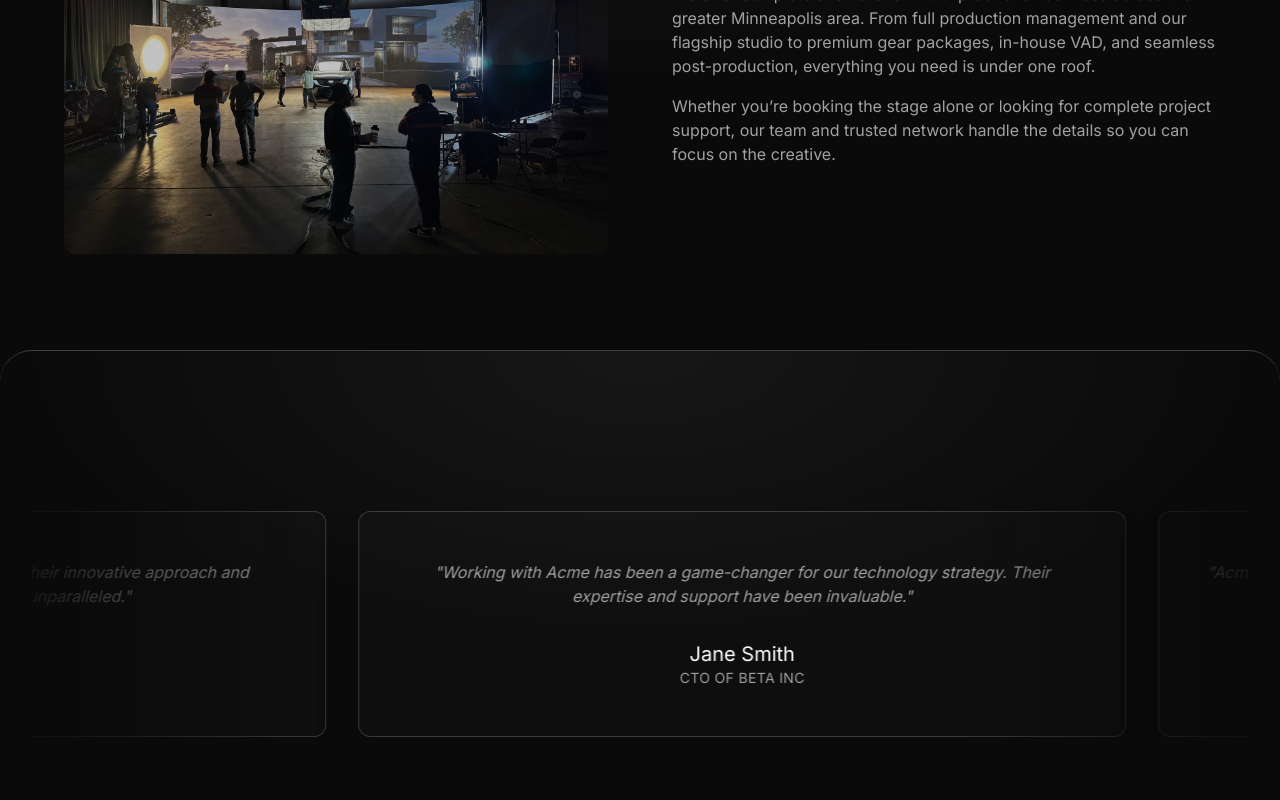
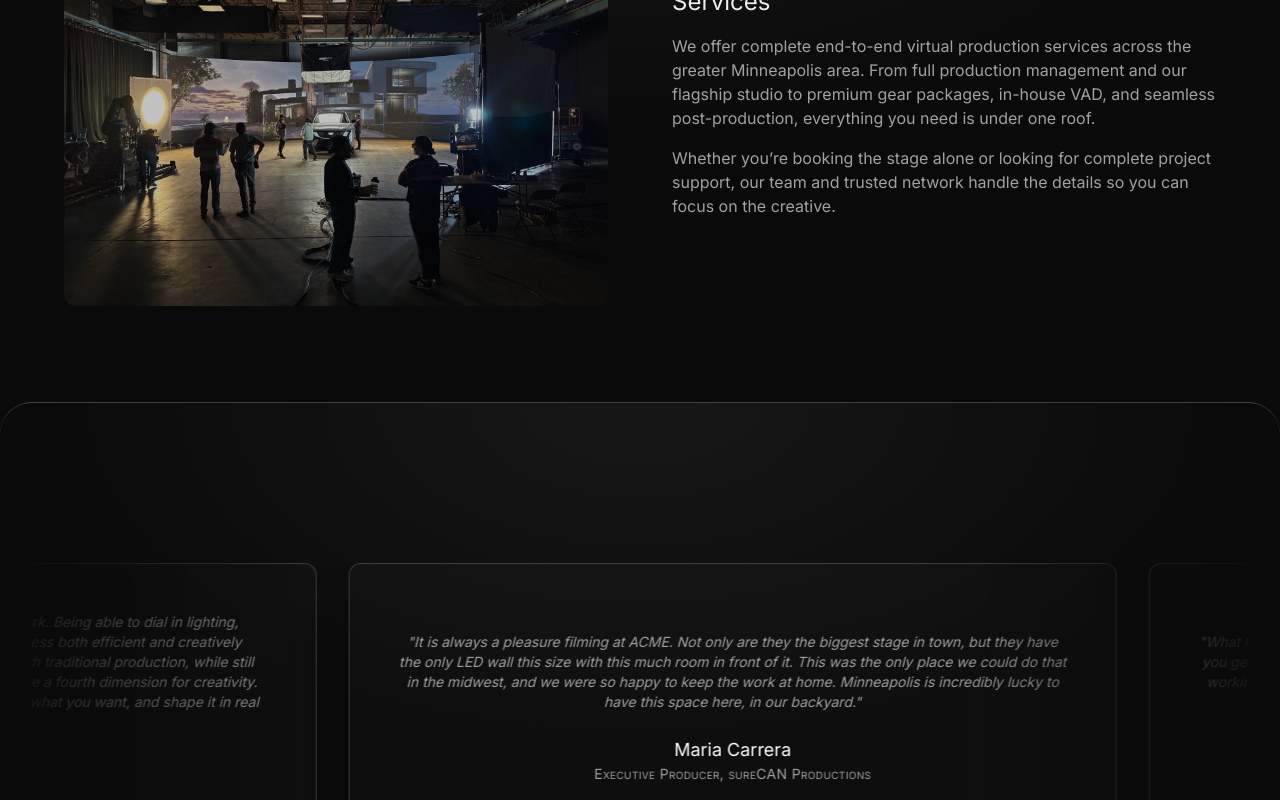
Before and after one commit to acmestagevp/acmevp-website, a Next.js app: page / in a window 1280 px wide. Shown: the part 2000-2800 px from the top of the page. Built offline with nearby package versions, Linux system fonts and the light colour scheme.

Commit message:
testimonials ans small layout changes

```diff
--- a/app/globals.css
+++ b/app/globals.css
@@ -17,9 +17,10 @@ html {
 	--color-background: var(--background);
 	--color-foreground: var(--foreground);
 	--font-sans:
-		var(--font-inter-sans), ui-sans-serif, system-ui, sans-serif, "Apple Color Emoji",
-		"Segoe UI Emoji", "Segoe UI Symbol", "Noto Color Emoji";
-	--font-serif: var(--font-serif), ui-serif, Georgia, Cambria, "Times New Roman", serif;
+		var(--font-inter-sans), ui-sans-serif, system-ui, sans-serif,
+		"Apple Color Emoji", "Segoe UI Emoji", "Segoe UI Symbol", "Noto Color Emoji";
+	--font-serif:
+		var(--font-serif), ui-serif, Georgia, Cambria, "Times New Roman", serif;
 
 	--animate-marquee: marquee 40s linear infinite;
 
@@ -49,12 +50,22 @@ body {
 /* Custom */
 
 .bg-mask {
-	-webkit-mask-image: linear-gradient(to bottom, black 0%, black 60%, transparent 100%);
+	-webkit-mask-image: linear-gradient(
+		to bottom,
+		black 0%,
+		black 60%,
+		transparent 100%
+	);
 	mask-image: linear-gradient(to bottom, black 0%, black 60%, transparent 100%);
 }
 
 .bg-mask-top {
-	-webkit-mask-image: linear-gradient(to top, black 0%, black 60%, transparent 100%);
+	-webkit-mask-image: linear-gradient(
+		to top,
+		black 0%,
+		black 60%,
+		transparent 100%
+	);
 	mask-image: linear-gradient(to top, black 0%, black 60%, transparent 100%);
 }
 
@@ -66,7 +77,13 @@ body {
 		black 75%,
 		transparent 100%
 	);
-	mask-image: linear-gradient(to right, transparent 0%, black 25%, black 75%, transparent 100%);
+	mask-image: linear-gradient(
+		to right,
+		transparent 0%,
+		black 25%,
+		black 75%,
+		transparent 100%
+	);
 	mask-clip: border-box;
 }
 
@@ -82,3 +99,7 @@ body {
 
 	/* line-height: 1.1; */
 }
+
+.smallcaps {
+	font-variant: small-caps;
+}
--- a/app/page.tsx
+++ b/app/page.tsx
@@ -11,40 +11,46 @@ import AnimateIn from "@/components/decoration/AnimateIn"
 export default function Home() {
 	return (
 		<div className="flex flex-col items-center">
-			<Header variant="full" imageOpacity={90} graphic="/images/home/hero-main.png">
+			<Header
+				variant="full"
+				imageOpacity={90}
+				graphic="/images/home/hero-main.png"
+			>
 				<ContentWrapper variant="default">
-					<div className="relative z-10 pt-96 md:pt-112 text-center">
+					<div className="relative z-10 pt-96 md:pt-82 text-center">
 						<AnimateIn>
 							<h1 className="text-3xl md:text-5xl tracking-wider text-center font-serif text-balance font-gradient">
-								<span className="text-9xl">ACME</span> <br />
+								<span className="text-7xl md:text-9xl">ACME</span> <br />
 								<span>Virtual Production</span>
 							</h1>
 						</AnimateIn>
 						<AnimateIn delay={0.15}>
 							<p className="mt-6 text-neutral-400 text-balance">
-								From high-end commercials to photo-realistic virtual environments, ACME Virutal
-								Production can take you anywhere you can imagine, all from the heart of Minnesota.
+								From high-end commercials to photo-realistic virtual
+								environments, ACME Virutal Production can take you anywhere you
+								can imagine, all from the heart of Minnesota.
 							</p>
 						</AnimateIn>
 					</div>
 				</ContentWrapper>
 			</Header>
-			<Section variant="custom" className="p-12" border>
+			<Section variant="custom" className="py-16" border>
 				<ContentWrapper variant="wide">
 					<Content graphic="/images/home/stage-bts-1.png" isReversed={false}>
 						<AnimateIn>
 							<Link href="/stage">
-								<h2 className="text-2xl py-2 text-right">Stage</h2>
+								<h2 className="text-2xl md:text-right">Stage</h2>
 							</Link>
 							<div className="text-neutral-400 ">
 								<p className="py-2">
-									ACME houses the largest LED volume in Minnesota. A 60 ft × 16.5 ft curved wall
-									delivering 14 million pixels of immersion at 2.6 mm pixel pitch and 1,000 nits
-									brightness.
+									ACME houses the largest LED volume in Minnesota. A 60 ft ×
+									16.5 ft curved wall delivering 14 million pixels of immersion
+									at 2.6 mm pixel pitch and 1,000 nits brightness.
 								</p>
 								<p className="py-2">
-									Engineered with native Unreal Engine + Pixera support, it’s ready for anything
-									from single-camera plate shots to full virtual environments.
+									Engineered with native Unreal Engine + Pixera support, it’s
+									ready for anything from single-camera plate shots to full
+									virtual environments.
 								</p>
 							</div>
 						</AnimateIn>
@@ -53,7 +59,7 @@ export default function Home() {
 			</Section>
 			<Section border>
 				<ContentWrapper variant="wide" className="">
-					<div className="lg:min-w-7xl py-18">
+					<div className="lg:min-w-7xl py-16">
 						<AnimateIn>
 							<h2 className="text-center text-sm uppercase tracking-widest text-neutral-500">
 								Trusted By
@@ -71,21 +77,27 @@ export default function Home() {
 			</Section>
 			<Section variant="custom" className="py-16" border>
 				<ContentWrapper variant="wide">
-					<Content basis="" graphic="/images/home/stage-bts-2.jpg" isReversed={true}>
+					<Content
+						basis=""
+						graphic="/images/home/stage-bts-2.jpg"
+						isReversed={true}
+					>
 						<AnimateIn>
 							<Link href="/services">
 								<h2 className="text-left py-2 text-2xl">Services</h2>
 							</Link>
 							<div className="text-neutral-400 ">
 								<p className="py-2">
-									We offer complete end-to-end virtual production services across the greater
-									Minneapolis area. From full production management and our flagship studio to
-									premium gear packages, in-house VAD, and seamless post-production, everything you
+									We offer complete end-to-end virtual production services
+									across the greater Minneapolis area. From full production
+									management and our flagship studio to premium gear packages,
+									in-house VAD, and seamless post-production, everything you
 									need is under one roof.
 								</p>
 								<p className="py-2">
-									Whether you’re booking the stage alone or looking for complete project support,
-									our team and trusted network handle the details so you can focus on the creative.
+									Whether you’re booking the stage alone or looking for complete
+									project support, our team and trusted network handle the
+									details so you can focus on the creative.
 								</p>
 							</div>
 						</AnimateIn>
--- a/components/Testimonials.tsx
+++ b/components/Testimonials.tsx
@@ -54,13 +54,17 @@ const Testimonials = () => {
 				{items.map((testimonial, index) => (
 					<div
 						key={index}
-						className="w-3xl text-balanced border border-neutral-200/20 rounded-xl bg-neutral-700/10 hover:border-neutral-500/30 hover:bg-neutral-700/30 backdrop-filter backdrop-blur-xs p-12 text-center shadow-2xl ease-in-out duration-200"
+						className="max-w-screen md:max-w-3xl text-balanced border border-neutral-200/20 rounded-xl bg-neutral-700/10
+						hover:border-neutral-500/30 hover:bg-neutral-700/30 backdrop-filter backdrop-blur-xs
+						p-12 text-center content-center shadow-2xl ease-in-out duration-200"
 					>
-						<p className="italic text-neutral-400">"{testimonial.quote}"</p>
+						<p className="text-sm italic text-neutral-400">
+							"{testimonial.quote}"
+						</p>
 
-						<div className="mt-8">
-							<p className=" text-white text-xl">{testimonial.name}</p>
-							<p className="text-sm text-neutral-400 uppercase tracking-wide">
+						<div className="mt-6">
+							<p className="text-lg text-white">{testimonial.name}</p>
+							<p className="text-sm text-neutral-400 smallcaps tracking-wide">
 								{testimonial.title}
 							</p>
 						</div>
--- a/constants/testimonials.ts
+++ b/constants/testimonials.ts
@@ -1,26 +1,42 @@
 export const testimonials = [
 	{
-		name: "John Doe",
-		title: "CEO of Acme Corp",
-		quote:
-			"Acme's solutions have transformed our business. Their innovative approach and dedication to customer success are unparalleled.",
+		name: "Tony Oberstar",
+		title: "Director",
+		quote: `The volume wall feels like a real next step for automotive work.
+			Being able to dial in lighting, sunlight, and environmental angles
+			in real time made the process both efficient and creatively rewarding.
+			It gave us a level of control that’s hard to achieve with traditional
+			production, while still delivering a high-end, cinematic result. The
+			volume wall feels like a fourth dimension for creativity. You’re no
+			longer limited to real locations—you can build exactly what you want,
+			and shape it in real time.`,
 	},
 	{
-		name: "Jane Smith",
-		title: "CTO of Beta Inc",
-		quote:
-			"Working with Acme has been a game-changer for our technology strategy. Their expertise and support have been invaluable.",
+		name: "Maria Carrera",
+		title: "Executive Producer, sureCAN Productions",
+		quote: `It is always a pleasure filming at ACME. Not only are they
+		the biggest stage in town, but they have the only LED wall this size
+		with this much room in front of it. This was the only place we could
+		do that in the midwest, and we were so happy to keep the work at home.
+		Minneapolis is incredibly lucky to have this space here, in our backyard.`,
 	},
 	{
-		name: "Bob Johnson",
-		title: "Marketing Director of Gamma Ltd",
-		quote:
-			"Acme's marketing solutions have significantly boosted our brand visibility and customer engagement. Highly recommended!",
+		name: "Alex Horner",
+		title: "Director of Photography",
+		quote: `What I find most valuable when working on the volume wall,
+			is the image you see on camera is what you get. You prep and
+			build your backgrounds much like you would on a location scout.
+			I’ve enjoyed working with the volume and have found it to be a
+			useful tool that’s capable of achieving otherwise very difficult
+			or impossible results if shot on location.`,
 	},
 	{
-		name: "Alice Williams",
-		title: "Sales Manager of Delta Corp",
-		quote:
-			"Acme's sales strategies have helped us achieve our revenue targets ahead of schedule. Their team is professional and results-driven.",
+		name: "John Wildauer",
+		title: "Virtual Production Supervisor",
+		quote: `As fun as it is to focus on the environemtns getting displayed
+			on the wall, you can’t ignore the physical limitations of the space
+			you have to work with. ACME has enough space to do the kinds of
+			things that just wouldn’t be possible on other stages, and when we
+			shoot there, I know size isn’t limitation I’ll have to worry about.`,
 	},
 ]
```
